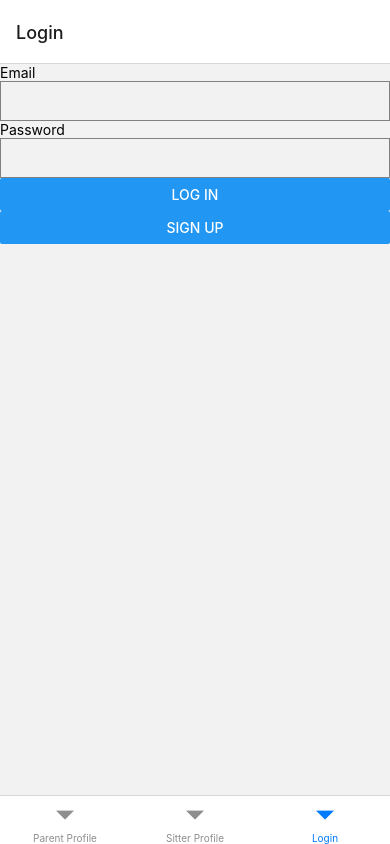
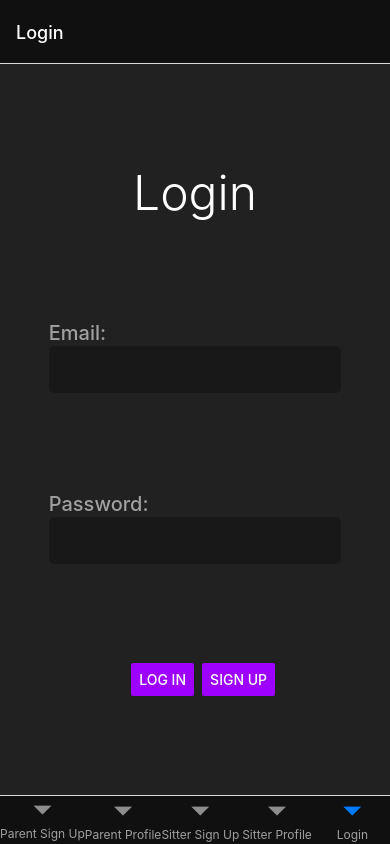
Before and after one commit to LandonCobb/KiddoKare, a React Native app in the folder mobile-ui/: screen /Login in a window 390 px wide. Built offline with nearby package versions, Linux system fonts and the light colour scheme.

Commit message:
Added styling to several pages

```diff
--- a/mobile-ui/nav/TestingNav.tsx
+++ b/mobile-ui/nav/TestingNav.tsx
@@ -1,16 +1,53 @@
-import { Text } from "react-native";
+import { StyleSheet, Text } from "react-native";
 import { createBottomTabNavigator } from "@react-navigation/bottom-tabs";
 import ParentSignUp from "../pages/ParentSignUp";
-import SitterProfile from "../pages/SitterSignUp";
+import ParentProfile from "../pages/ParentProfile";
+
+import SitterSignUp from "../pages/SitterSignUp";
+import SitterProfile from "../pages/SitterProfile";
+
 import Login from "../pages/Login";
+
+const styles = StyleSheet.create({
+    TabBar: {
+        backgroundColor: "#101010",
+        shadowColor: "#ffffff",
+    },
+
+    TabLabel: {
+        margin: "3%",
+        fontSize: 12,
+        color: "#a0a0a0",
+    },
+
+    TabIcon: {},
+
+    HeaderBar: {
+        backgroundColor: "#101010",
+        // elevation: 0, // For iOS and Android
+        // shadowOpacity: 0, // Ensures shadow is removed on Android
+    },
+});
 
 const Tab = createBottomTabNavigator();
 
 const TestingNav = () => {
     return (
-        <Tab.Navigator>
-            <Tab.Screen name="Parent Profile" component={ParentSignUp} />
+        <Tab.Navigator
+            screenOptions={{
+                tabBarStyle: styles.TabBar,
+                tabBarLabelStyle: styles.TabLabel,
+                // headerShown: false, // Removes the Header
+                headerStyle: styles.HeaderBar,
+                headerTintColor: "#ffffff", // Header text color
+            }}
+        >
+            <Tab.Screen name="Parent Sign Up" component={ParentSignUp} />
+            <Tab.Screen name="Parent Profile" component={ParentProfile} />
+
+            <Tab.Screen name="Sitter Sign Up" component={SitterSignUp} />
             <Tab.Screen name="Sitter Profile" component={SitterProfile} />
+
             <Tab.Screen name="Login" component={Login} />
         </Tab.Navigator>
     );
--- a/mobile-ui/pages/Login.tsx
+++ b/mobile-ui/pages/Login.tsx
@@ -1,35 +1,79 @@
 import { useState } from "react";
-import { Text, SafeAreaView, TextInput, Button } from "react-native";
+import { StyleSheet, Text, SafeAreaView, TextInput, Button } from "react-native";
 
 const Login = () => {
-
     const [email, setEmail] = useState("");
     const [password, setPassword] = useState("");
 
+    const styles = StyleSheet.create({
+        FormContainer: {
+            flex: 1,
+            justifyContent: "space-evenly",
+            alignItems: "center",
+            backgroundColor: "#212121",
+        },
 
+        TextInputsContainer: {
+            justifyContent: "center",
+            alignItems: "stretch",
+            borderRadius: 5,
+            width: "75%",
+        },
+
+        ButtonContainer: {
+            marginHorizontal: "3%",
+        },
+
+        RowContainer: {
+            flexDirection: "row",
+        },
+
+        TextHeader: {
+            fontSize: 48,
+            fontWeight: "300",
+            color: "#ffffff",
+        },
+
+        Text: {
+            marginBottom: "0.5%",
+            fontSize: 20,
+            fontWeight: "500",
+            color: "#a0a0a0",
+        },
+
+        TextInput: {
+            alignItems: "stretch",
+            borderRadius: 5,
+            padding: "3%",
+            fontSize: 24,
+            color: "#ffffff",
+            backgroundColor: "#181818",
+        },
+    });
+    const buttonColor = "#9e00ff";
 
     return (
-        <SafeAreaView>
+        <SafeAreaView style={styles.FormContainer}>
+            <Text style={styles.TextHeader}>Login</Text>
 
-            <Text>Email</Text>
-            <TextInput
-        style={{ height: 40, borderColor: 'gray', borderWidth: 1 }}
-        onChangeText={setEmail}
-        value={email}
-    />
+            <SafeAreaView style={styles.TextInputsContainer}>
+                <Text style={styles.Text}>Email:</Text>
+                <TextInput style={styles.TextInput} onChangeText={setEmail} value={email} />
+            </SafeAreaView>
 
+            <SafeAreaView style={styles.TextInputsContainer}>
+                <Text style={styles.Text}>Password:</Text>
+                <TextInput style={styles.TextInput} onChangeText={setPassword} value={password} />
+            </SafeAreaView>
 
-
-            <Text>Password</Text>
-            <TextInput
-        style={{ height: 40, borderColor: 'gray', borderWidth: 1 }}
-        onChangeText={setPassword}
-        value={password}
-    />
-
-    <Button title="Log In"></Button>
-    <Button title="Sign Up"></Button>
-
+            <SafeAreaView style={styles.RowContainer}>
+                <SafeAreaView style={styles.ButtonContainer}>
+                    <Button title="Log In" color={buttonColor}></Button>
+                </SafeAreaView>
+                <SafeAreaView style={styles.ButtonContainer}>
+                    <Button title="Sign Up" color={buttonColor}></Button>
+                </SafeAreaView>
+            </SafeAreaView>
         </SafeAreaView>
     );
 };
--- a/mobile-ui/pages/ParentProfile.tsx
+++ b/mobile-ui/pages/ParentProfile.tsx
@@ -1,61 +1,116 @@
-import { useState } from "react";
-import {SafeAreaView, Text, TextInput} from "react-native";
+import { useEffect, useState } from "react";
+import { StyleSheet, SafeAreaView, Text, TextInput } from "react-native";
+import { Parent } from "../types/Parent";
 
 const ParentProfile = () => {
-
     const [email, setEmail] = useState("");
     const [name, setName] = useState("");
     const [address, setAddress] = useState("");
     const [password, setPassword] = useState("");
     const [bio, setBio] = useState("");
 
+    const styles = StyleSheet.create({
+        FormContainer: {
+            flex: 1,
+            justifyContent: "flex-start",
+            alignItems: "flex-start",
+            backgroundColor: "#212121",
+        },
 
+        TextInputsContainer: {
+            justifyContent: "center",
+            alignItems: "stretch",
+            borderRadius: 5,
+            marginLeft: "5%",
+            marginTop: "5%",
+            width: "75%",
+        },
 
+        ButtonContainer: {
+            marginHorizontal: "3%",
+        },
+
+        RowContainer: {
+            flexDirection: "row",
+        },
+
+        TextHeader: {
+            fontSize: 48,
+            fontWeight: "300",
+            color: "#ffffff",
+        },
+
+        Text: {
+            marginBottom: "0.5%",
+            fontSize: 20,
+            fontWeight: "500",
+            color: "#a0a0a0",
+        },
+
+        TextInput: {
+            alignItems: "stretch",
+            borderRadius: 5,
+            padding: "3%",
+            fontSize: 24,
+            color: "#ffffff",
+            backgroundColor: "#181818",
+        },
+    });
+    const buttonColor = "#9e00ff";
+
+    const [parent, setParent] = useState<Parent | undefined>();
+
+    useEffect(() => {
+        fetch("http://192.168.50.24:8080/parent/byEmail", {
+            headers: {
+                "X-Email": "coward@gmail.com",
+            },
+        })
+            .then((res) => res.json())
+            .then((data) => {
+                setParent(data);
+            });
+    }, []);
+
+    useEffect(() => {
+        if (parent) {
+            setName(parent.name);
+            setAddress(parent.address);
+            if (parent.bio) {
+                setBio(parent.bio);
+            }
+
+            setEmail(parent.email);
+        }
+    }, [parent]);
 
     return (
-        <SafeAreaView>
+        <SafeAreaView style={styles.FormContainer}>
+            <SafeAreaView style={styles.TextInputsContainer}>
+                <Text style={styles.Text}>Name:</Text>
+                <TextInput style={styles.TextInput} onChangeText={setName} value={name} />
+            </SafeAreaView>
 
-        <Text>Name</Text>
+            <SafeAreaView style={styles.TextInputsContainer}>
+                <Text style={styles.Text}>Bio:</Text>
+                <TextInput style={styles.TextInput} onChangeText={setBio} value={bio} />
+            </SafeAreaView>
 
-        <TextInput
-        style={{height:40, borderColor: 'gray', borderWidth: 1 }}
-        onChangeText={setName}
-        value={name}
-        />
+            <SafeAreaView style={styles.TextInputsContainer}>
+                <Text style={styles.Text}>Address:</Text>
+                <TextInput style={styles.TextInput} onChangeText={setAddress} value={address} />
+            </SafeAreaView>
 
-        <Text>Bio</Text>
+            <SafeAreaView style={styles.TextInputsContainer}>
+                <Text style={styles.Text}>Email:</Text>
+                <TextInput style={styles.TextInput} onChangeText={setEmail} value={email} />
+            </SafeAreaView>
 
-        <TextInput
-        style={{height:40, borderColor: 'gray', borderWidth: 1 }}
-        onChangeText={setBio}
-        value={bio}
-        />
-
-        <Text>Address</Text>
-
-        <TextInput
-        style={{height:40, borderColor: 'gray', borderWidth: 1 }}
-        onChangeText={setAddress}
-        value={address}
-        />
-
-        <Text>Email</Text>
-
-        <TextInput
-        style={{height:40, borderColor: 'gray', borderWidth: 1 }}
-        onChangeText={setEmail}
-        value={email}
-        />
-
-
-        <Text>Password</Text>
-
-        <TextInput
-        style={{height:40, borderColor: 'gray', borderWidth: 1 }}
-        onChangeText={setPassword}
-        value={password}
-        />
-    </SafeAreaView>
+            <SafeAreaView style={styles.TextInputsContainer}>
+                <Text style={styles.Text}>Password:</Text>
+                <TextInput style={styles.TextInput} onChangeText={setPassword} value={password} />
+            </SafeAreaView>
+        </SafeAreaView>
     );
 };
 
--- a/mobile-ui/pages/ParentSignUp.tsx
+++ b/mobile-ui/pages/ParentSignUp.tsx
@@ -30,7 +30,7 @@ const ParentSignUp = () => {
         //     paddingTop: "3%",
         // },
 
-        SignUpHeader: {
+        TextHeader: {
             // padding: "3%",
             fontSize: 48,
             fontWeight: "300",
@@ -64,7 +64,7 @@ const ParentSignUp = () => {
 
     return (
         <SafeAreaView style={styles.FormContainer}>
-            <Text style={styles.SignUpHeader}>Sign Up</Text>
+            <Text style={styles.TextHeader}>Sign Up</Text>
 
             <SafeAreaView style={styles.TextInputsContainer}>
                 <Text style={styles.Text}>Email:</Text>
--- a/mobile-ui/pages/SitterSignUp.tsx
+++ b/mobile-ui/pages/SitterSignUp.tsx
@@ -26,7 +26,7 @@ const SitterSignUp = () => {
             flexDirection: "row",
         },
 
-        SignUpHeader: {
+        TextHeader: {
             fontSize: 48,
             fontWeight: "300",
             color: "#ffffff",
@@ -52,7 +52,7 @@ const SitterSignUp = () => {
 
     return (
         <SafeAreaView style={styles.FormContainer}>
-            <Text style={styles.SignUpHeader}>Sign Up</Text>
+            <Text style={styles.TextHeader}>Sign Up</Text>
 
             <SafeAreaView style={styles.TextInputsContainer}>
                 <Text style={styles.Text}>Email:</Text>
--- /dev/null
+++ b/mobile-ui/types/Parent.tsx
@@ -0,0 +1,6 @@
+export interface Parent {
+    name: string;
+    email: string;
+    address: string;
+    bio?: string;
+}
```
